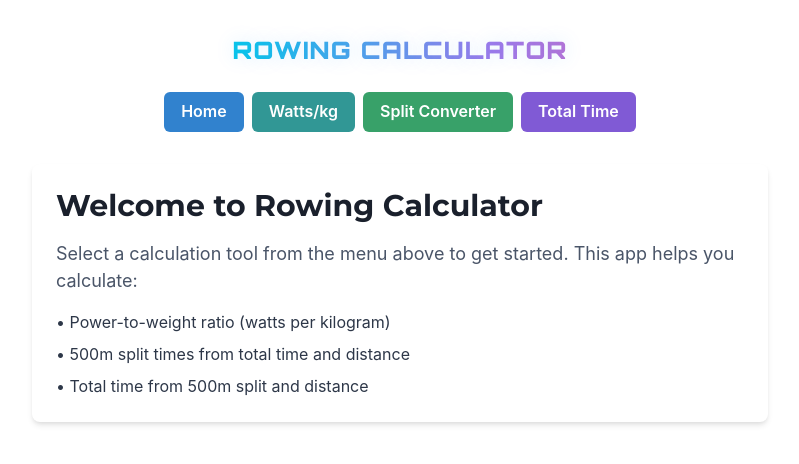
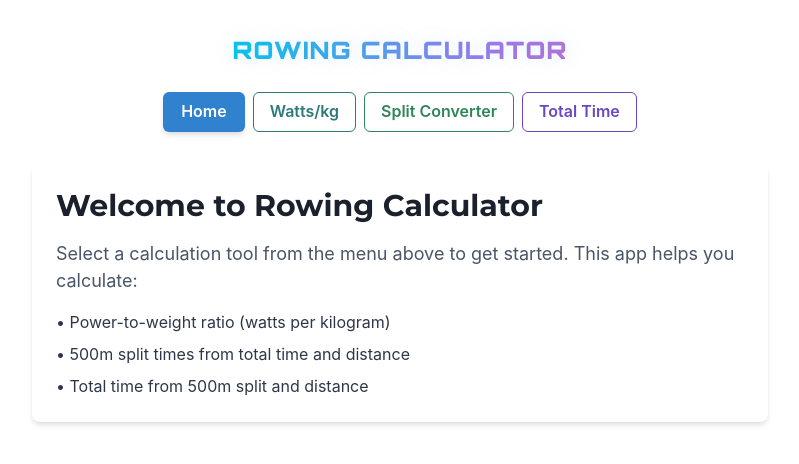
Before and after one commit to kruton/rowing-calculator, a React (Vite) app: page / in a window 1280 px wide. Shown: the top 464 px of the page, without its empty margins (240-1039 px from the left). Built offline with nearby package versions, Linux system fonts and the light colour scheme.

Commit message:
Change the button style to indicate where you are

```diff
--- a/src/App.jsx
+++ b/src/App.jsx
@@ -49,11 +49,17 @@ const theme = extendTheme({
 })
 
 function NavButton({ to, colorScheme, children, isMobile, onClick }) {
+  const location = useLocation()
+  const isActive = location.pathname === to
+
   return (
     <Button
       onClick={onClick}
       colorScheme={colorScheme}
       width={isMobile ? 'full' : 'auto'}
+      variant={isActive ? 'solid' : 'outline'}
+      borderWidth={isActive ? '2px' : '1px'}
+      boxShadow={isActive ? 'md' : 'none'}
     >
       {children}
     </Button>
@@ -76,6 +82,7 @@ function NavigationContent({ onNavigate, isMobile }) {
       wrap="wrap"
     >
       <NavButton
+        to="/"
         onClick={() => handleNavigation('/')}
         colorScheme="blue"
         isMobile={isMobile}
@@ -83,6 +90,7 @@ function NavigationContent({ onNavigate, isMobile }) {
         Home
       </NavButton>
       <NavButton
+        to="/watts-per-kg"
         onClick={() => handleNavigation('/watts-per-kg')}
         colorScheme="teal"
         isMobile={isMobile}
@@ -90,6 +98,7 @@ function NavigationContent({ onNavigate, isMobile }) {
         Watts/kg
       </NavButton>
       <NavButton
+        to="/split-converter"
         onClick={() => handleNavigation('/split-converter')}
         colorScheme="green"
         isMobile={isMobile}
@@ -97,6 +106,7 @@ function NavigationContent({ onNavigate, isMobile }) {
         Split Converter
       </NavButton>
       <NavButton
+        to="/total-time"
         onClick={() => handleNavigation('/total-time')}
         colorScheme="purple"
         isMobile={isMobile}
```
